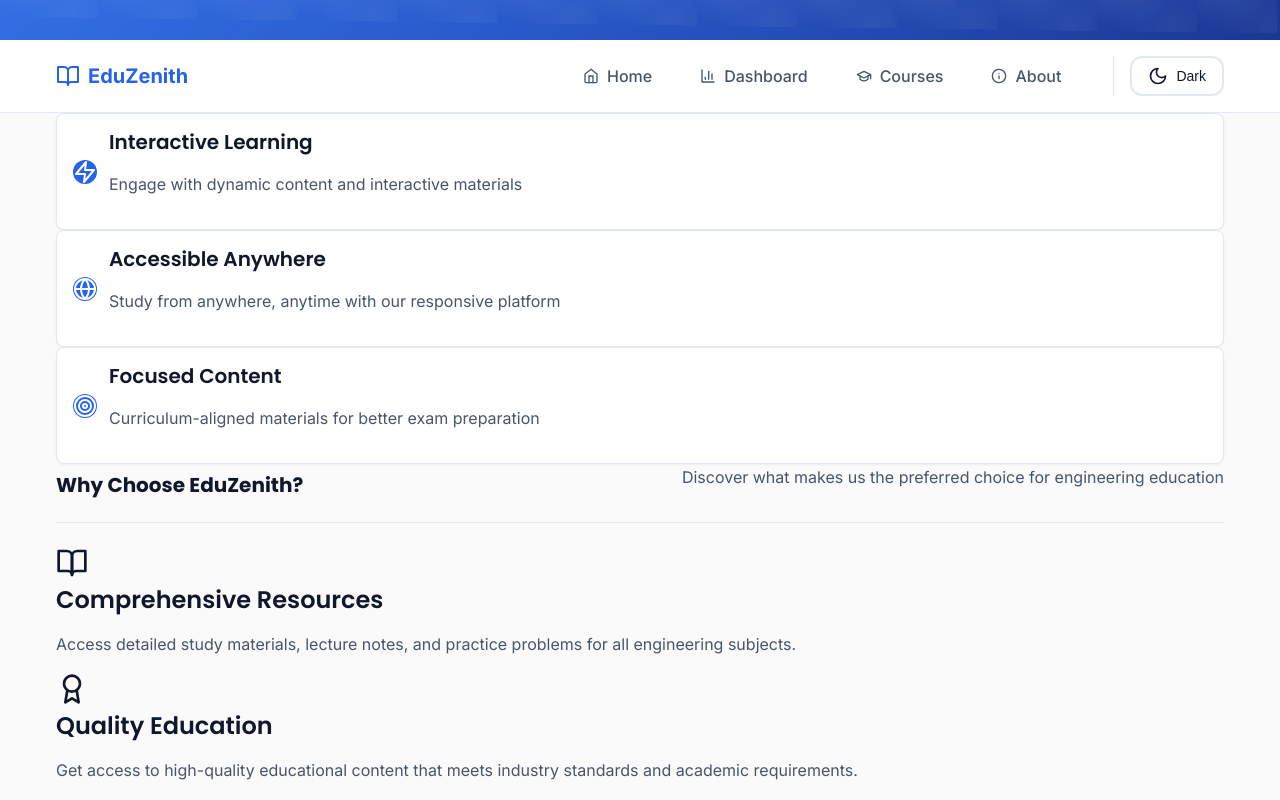
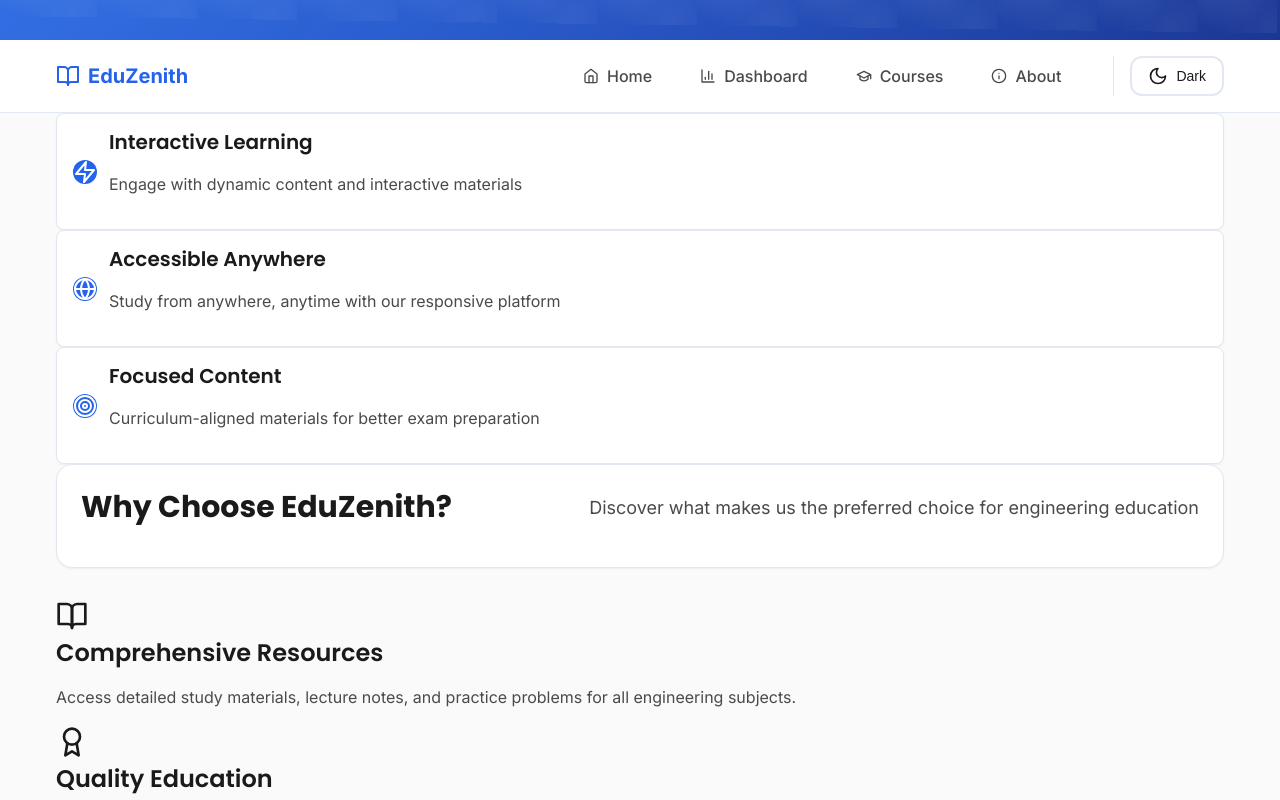
Before and after one commit to Manvitha236/Eduzenith-1, a React (Create React App) app: page / in a window 1280 px wide. Shown: the part 440-1240 px from the top of the page. Built offline with nearby package versions, Linux system fonts and the light colour scheme.

Commit message:
Fix Text Visibility Issues and Improve Design

```diff
--- a/src/styles/globals.css
+++ b/src/styles/globals.css
@@ -164,9 +164,10 @@
   --bg-card: white;
   --bg-hover: var(--secondary-50);
 
-  --text-primary: var(--secondary-900);
-  --text-secondary: var(--secondary-600);
-  --text-tertiary: var(--secondary-500);
+  /* IMPROVED TEXT CONTRAST FOR LIGHT MODE */
+  --text-primary: #1a1a1a;
+  --text-secondary: #4a4a4a;
+  --text-tertiary: #6b6b6b;
   --text-inverse: white;
 
   --border-primary: var(--secondary-200);
@@ -191,10 +192,10 @@
   --bg-card: #1a1a26;
   --bg-hover: #1f1f2e;
 
-  /* Perfect White Text for Dark Mode */
+  /* PERFECT WHITE TEXT FOR DARK MODE - MAXIMUM CONTRAST */
   --text-primary: #ffffff;
-  --text-secondary: #e2e8f0;
-  --text-tertiary: #cbd5e1;
+  --text-secondary: #e5e5e5;
+  --text-tertiary: #cccccc;
   --text-inverse: #0a0a0f;
 
   /* Elegant Borders */
@@ -323,7 +324,7 @@ body {
   transition: background-color var(--transition-normal), color var(--transition-normal);
 }
 
-/* Typography */
+/* Typography - IMPROVED CONTRAST */
 h1, h2, h3, h4, h5, h6 {
   font-family: var(--font-family-secondary);
   font-weight: 600;
@@ -332,17 +333,18 @@ h1, h2, h3, h4, h5, h6 {
   margin-bottom: var(--space-4);
 }
 
-h1 { font-size: var(--text-4xl); }
-h2 { font-size: var(--text-3xl); }
-h3 { font-size: var(--text-2xl); }
-h4 { font-size: var(--text-xl); }
-h5 { font-size: var(--text-lg); }
-h6 { font-size: var(--text-base); }
+h1 { font-size: var(--text-4xl); font-weight: 800; }
+h2 { font-size: var(--text-3xl); font-weight: 700; }
+h3 { font-size: var(--text-2xl); font-weight: 600; }
+h4 { font-size: var(--text-xl); font-weight: 600; }
+h5 { font-size: var(--text-lg); font-weight: 600; }
+h6 { font-size: var(--text-base); font-weight: 600; }
 
 p {
   margin-bottom: var(--space-4);
   line-height: var(--leading-relaxed);
   color: var(--text-secondary);
+  font-size: var(--text-base);
 }
 
 a {
@@ -387,7 +389,7 @@ a:hover {
 .bg-warning { background-color: var(--warning-600); }
 .bg-error { background-color: var(--error-600); }
 
-/* Button Styles */
+/* Button Styles - IMPROVED CONTRAST */
 .btn {
   display: inline-flex;
   align-items: center;
@@ -396,7 +398,7 @@ a:hover {
   padding: var(--space-3) var(--space-6);
   font-family: var(--font-family-primary);
   font-size: var(--text-sm);
-  font-weight: 500;
+  font-weight: 600;
   line-height: 1;
   border: none;
   border-radius: var(--radius-lg);
@@ -497,7 +499,7 @@ a:hover {
   background-color: var(--bg-tertiary);
 }
 
-/* Form Styles */
+/* Form Styles - IMPROVED CONTRAST */
 .form-group {
   margin-bottom: var(--space-6);
 }
@@ -505,7 +507,7 @@ a:hover {
 .form-label {
   display: block;
   font-size: var(--text-sm);
-  font-weight: 500;
+  font-weight: 600;
   color: var(--text-primary);
   margin-bottom: var(--space-2);
 }
@@ -527,6 +529,32 @@ a:hover {
   outline: none;
   border-color: var(--primary-500);
   box-shadow: 0 0 0 3px var(--primary-100);
+}
+
+/* Section Headers - IMPROVED CONTRAST */
+.section-header {
+  display: flex;
+  align-items: center;
+  gap: var(--space-4);
+  margin-bottom: var(--space-8);
+  padding: var(--space-6);
+  background: var(--bg-card);
+  border-radius: var(--radius-2xl);
+  box-shadow: var(--shadow-color);
+  border: 1px solid var(--border-primary);
+}
+
+.section-header h2 {
+  font-size: var(--text-3xl);
+  font-weight: 700;
+  color: var(--text-primary);
+  margin-bottom: var(--space-4);
+}
+
+.section-header p {
+  font-size: var(--text-lg);
+  color: var(--text-secondary);
+  line-height: var(--leading-relaxed);
 }
 
 /* Animation Classes */
```
